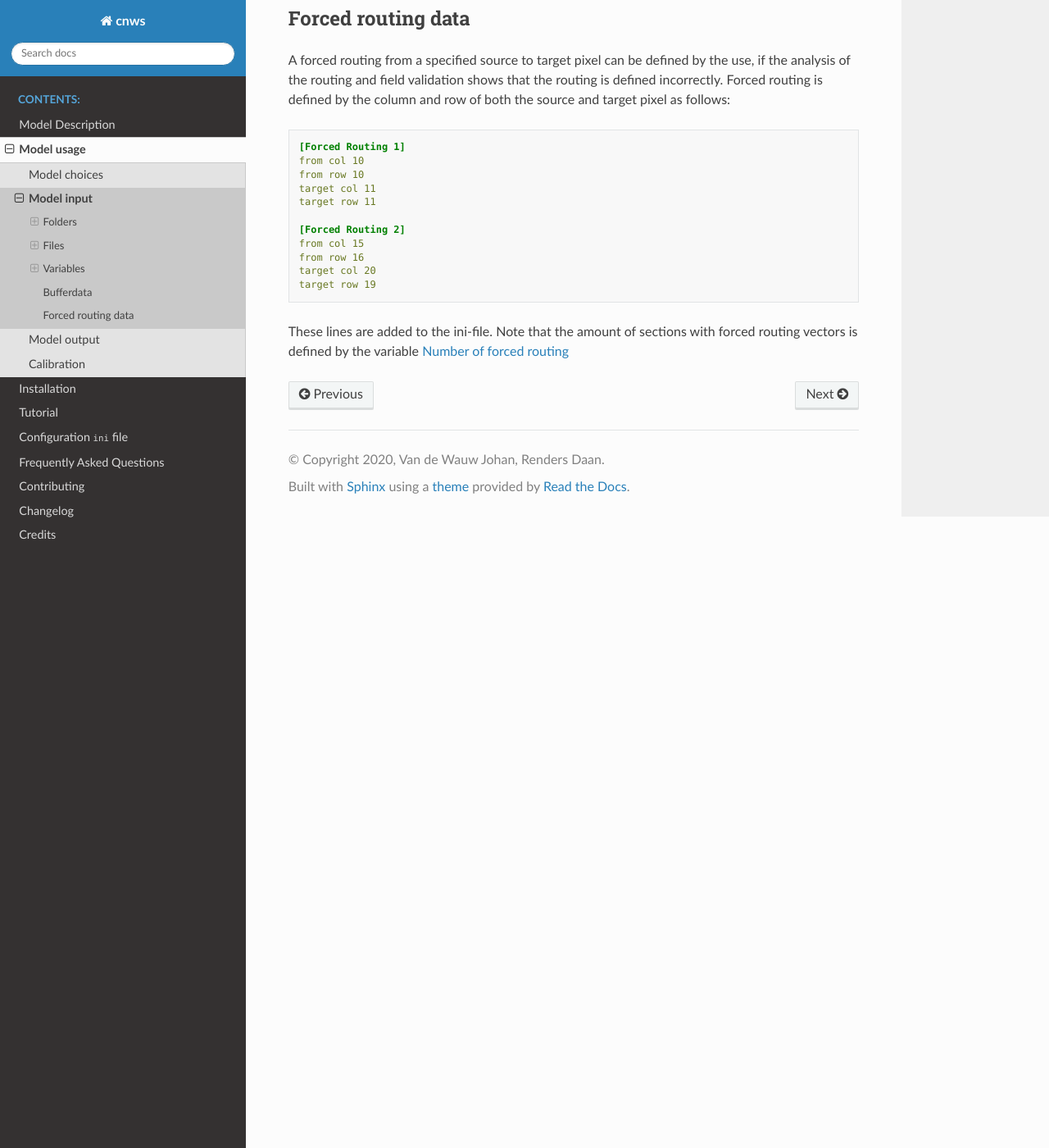
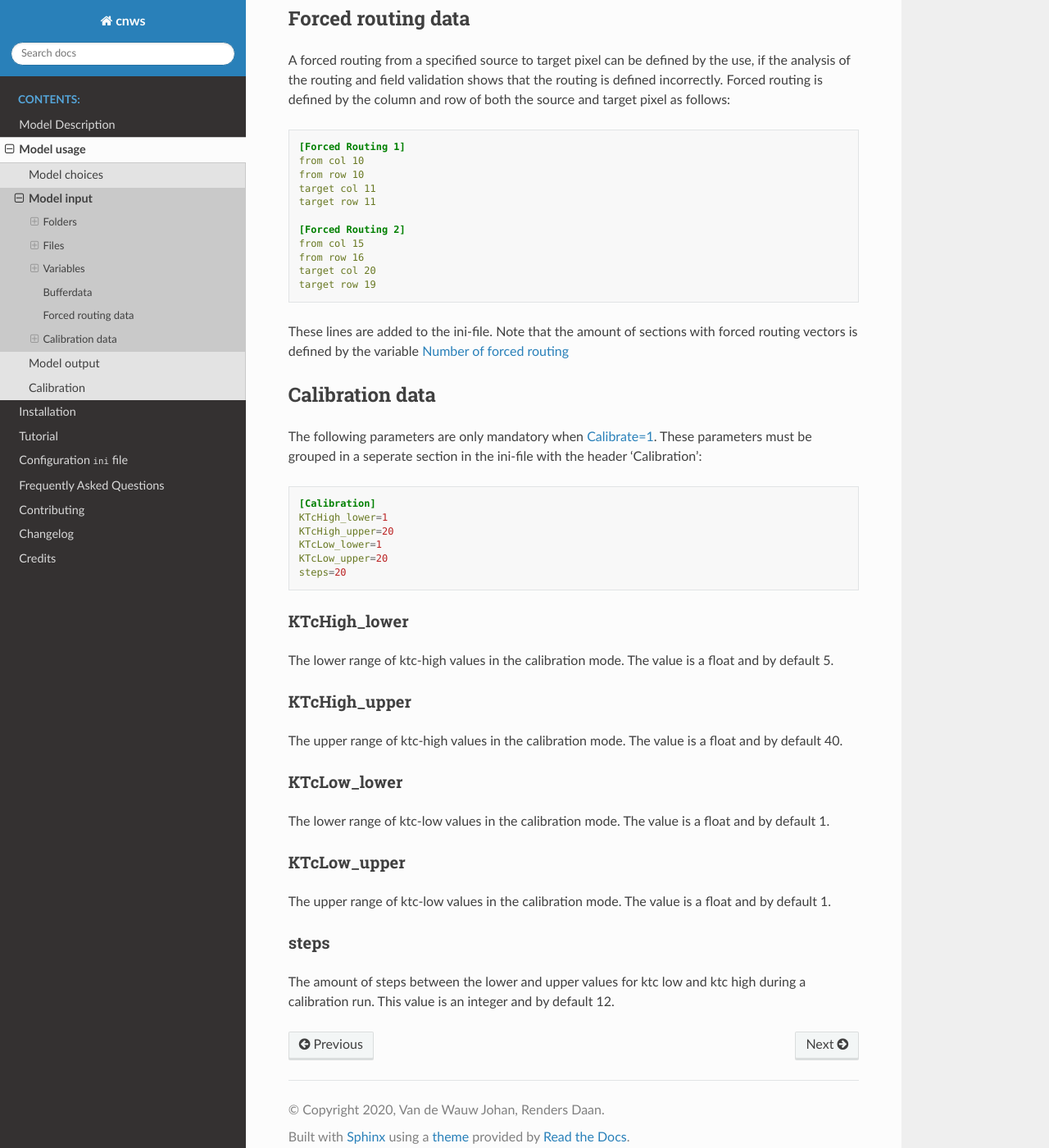
Before and after one commit to watem-sedem/watem-sedem, a Sphinx documentation site: the page built from docs/input.rst, in a window 1280 px wide and 1400 px high, scrolled down 13153 px. Shown: the whole window at 82% size. Built offline with Sphinx 7.4.7 and the Read the Docs theme 2.0.0, drawn with Linux system fonts in a browser that asks for light colours.

Commit message:
Add calibration info to docs

```diff
--- a/docs/input.rst
+++ b/docs/input.rst
@@ -741,3 +741,51 @@ row of both the source and target pixel as follows:
 These lines are added to the ini-file. Note that the amount of sections with
 forced routing vectors is defined by the variable
 :ref:`Number of forced routing <nrforcedrouting>`
+
+.. _calibrationparamters:
+
+Calibration data
+================
+
+The following parameters are only mandatory when :ref:`Calibrate=1 <calibrate>`.
+These parameters must be grouped in a seperate section in the ini-file with the
+header 'Calibration':
+
+.. code-block:: ini
+
+    [Calibration]
+    KTcHigh_lower=1
+    KTcHigh_upper=20
+    KTcLow_lower=1
+    KTcLow_upper=20
+    steps=20
+
+KTcHigh_lower
+*************
+
+The lower range of ktc-high values in the calibration mode. The value is a float
+and by default 5.
+
+KTcHigh_upper
+*************
+
+The upper range of ktc-high values in the calibration mode. The value is a float
+and by default 40.
+
+KTcLow_lower
+*************
+
+The lower range of ktc-low values in the calibration mode. The value is a float
+and by default 1.
+
+KTcLow_upper
+*************
+
+The upper range of ktc-low values in the calibration mode. The value is a float
+and by default 1.
+
+steps
+*****
+
+The amount of steps between the lower and upper values for ktc low and ktc high
+during a calibration run. This value is an integer and by default 12.
```
Also changed, not shown: docs/calibration.rst (+87 -1 lines).
